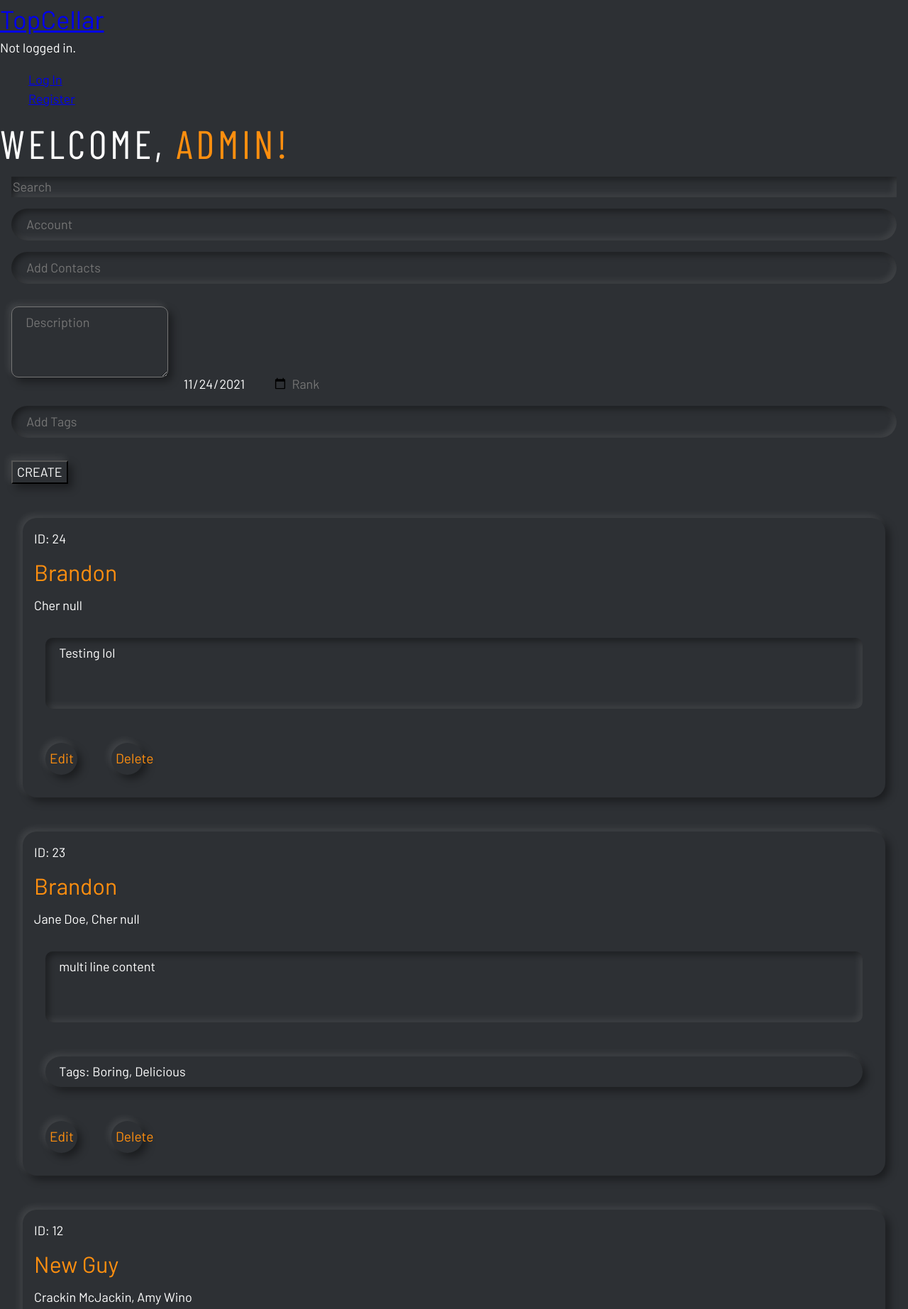
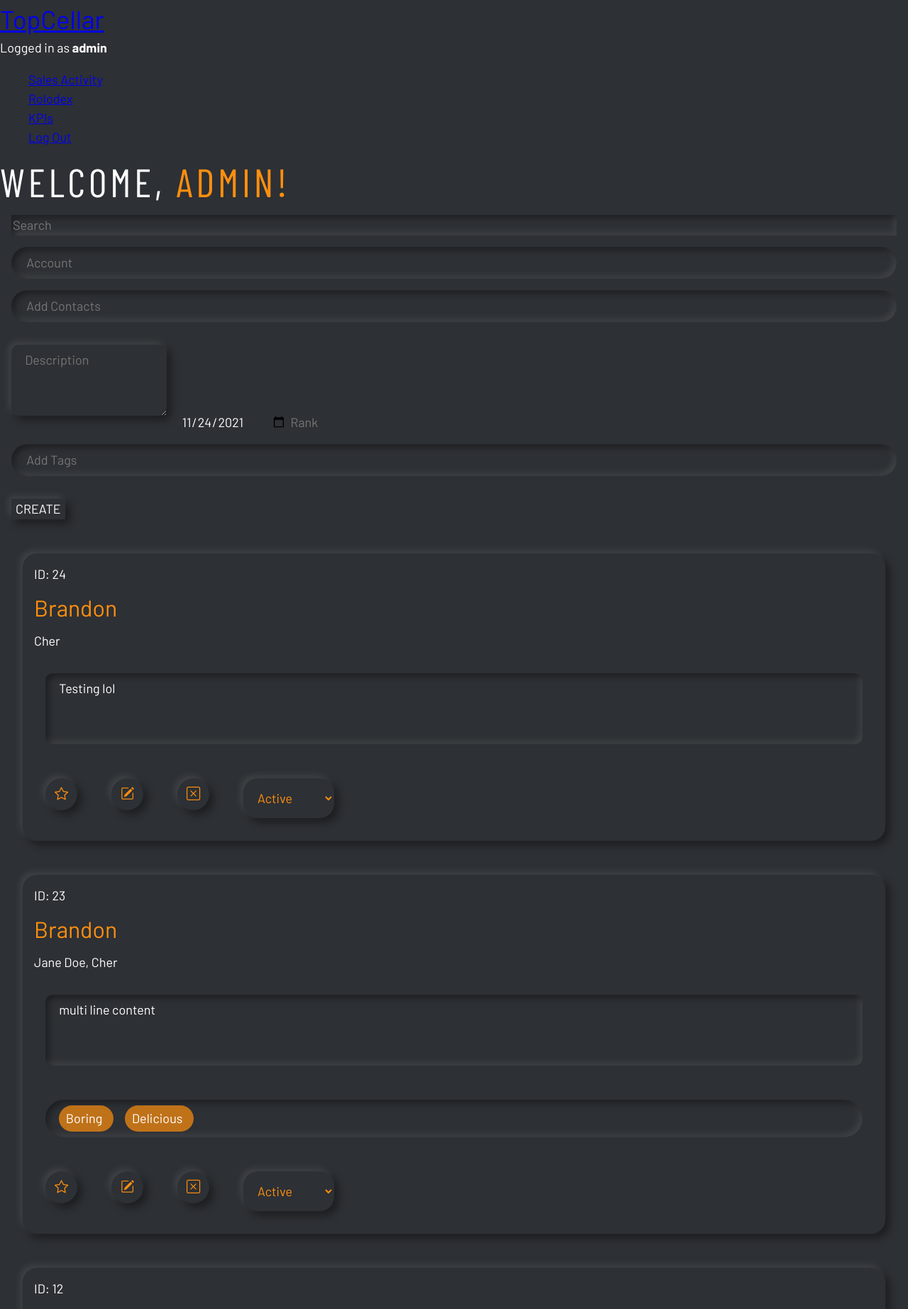
Before and after one commit to LoufaSupreme/TopCellar, a Django app: page / in a window 1280 px wide. Shown: the top 1845 px of the page at 71% size. Run offline with Django 3.2, Linux system fonts and the light colour scheme; a user stored in the database is signed in; data comes from the database, SQL or seed files in the repository; both versions use the stored data as it was after the commit; some libraries are stand-ins or nearby versions; some web fonts are replaced.

Commit message:
bug fixes and improved python error handling in newEntry

```diff
--- a/cellar/models.py
+++ b/cellar/models.py
@@ -166,7 +166,7 @@ class Entry(models.Model):
             "rank": self.rank,
             "completed": self.completed,
             "archived": self.archived,
-            "tags": [tag.name for tag in self.tags.all()],
+            "tags": [{"id": tag.id, "name": tag.name} for tag in self.tags.all()],
         }
 
         if self.customer != None:
--- a/cellar/static/cellar/client.js
+++ b/cellar/static/cellar/client.js
@@ -62,7 +62,8 @@ const loadStore = async (state) => {
 
 // generate HTML for one entry:
 const makeEntryHTML = (entry) => {
-    const contacts = entry.contacts.map(c => `${c.first_name} ${c.last_name}`);
+    const contacts = entry.contacts.map(c => `${c.first_name} ${c.last_name !== null ? c.last_name : ""}`);
+    const tags = entry.tags.map(t => makeTagElement('tags', t.id, t.name).outerHTML);
 
     return `
         <div id='entry-${entry.id}' class='flex neupho entry-container container bg-dark text-white'>
@@ -70,10 +71,22 @@ const makeEntryHTML = (entry) => {
             ${entry.customer !== null ? `<div class='fs-600 text-accent entry-customer'>${entry.customer.name}</div>` : ''}
             ${contacts.length > 0 ? `<div class='fs-400 text-white entry-contacts'>${contacts.join(', ')}</div>` : ''}
             <div class='neupho description inset'>${entry.description}</div>
-            ${entry.tags.length > 0 ? `<div class='neupho tag-container'>Tags: ${entry.tags.join(', ')}</div>` : ''}
+            ${entry.tags.length > 0 ? `<div class='neupho tag-container inset flex'>${tags.join('')}</div>` : ''}
             <div class='flex'>
-                <button id='entry-${entry.id}-edit-btn' class='neupho round-btn edit-entry-btn' data-id='${entry.id}'>Edit</button>
-                <button id='entry-${entry.id}-delete-btn' class='neupho round-btn delete-entry-btn' data-id='${entry.id}'>Delete</button>
+                <button id='entry-${entry.id}-favourite-btn' class='neupho round-btn fave-entry-btn' data-id='${entry.id}'>
+                    <i class="bi bi-star"></i>
+                </button>
+                <button id='entry-${entry.id}-edit-btn' class='neupho round-btn edit-entry-btn' data-id='${entry.id}'>
+                    <i class='bi bi-pencil-square'></i>
+                </button>
+                <button id='entry-${entry.id}-delete-btn' class='neupho round-btn delete-entry-btn' data-id='${entry.id}'>
+                    <i class="bi bi-x-square"></i>
+                </button>
+                <select class='neupho container text-accent'>
+                    <option value='active'>Active</option>
+                    <option value='complete'>Complete</option>
+                    <option value='archived'>Archived</option>
+                </select>
             </div>
         </div>
     `;
@@ -167,10 +180,10 @@ const makeEditForm = async (entryContainer) => {
 
     const customerTag = makeTagElement('customers', entry.customer.id, entry.customer.name).outerHTML;
     const contactTags = entry.contacts
-        .map(c => makeTagElement('contacts', c.id, `${c.first_name} ${c.last_name}`).outerHTML)
+        .map(c => makeTagElement('contacts', c.id, `${c.first_name} ${c.last_name !== null ? c.last_name : ""}`).outerHTML)
         .join('');
     const tagTags = entry.tags
-        .map(t => makeTagElement('tags', t.id, t).outerHTML)
+        .map(t => makeTagElement('tags', t.id, t.name).outerHTML)
         .join('');
 
     // add leading zeros to dates if less than 10 (important for date input values...):
@@ -383,9 +396,9 @@ const getFormData = (form) => {
         })[0];
     const contacts = tagElements.filter(tag => tag.dataset.list === 'contacts')
         .map(cont => {
-            const names = cont.innerHTML.split(' ');
+            const names = cont.innerHTML.trim().split(' ');
             const first_name = names[0];
-            const last_name = names.length > 1 ? names[1] : "";
+            const last_name = names.length > 1 ? names[1] : null;
 
             return {
                 "id": parseInt(cont.dataset.id),
@@ -592,7 +605,7 @@ const addTag = (inputField) => {
     // check if this tag already exists:
     const tagExists = Array.from(parent.querySelectorAll('.tag'))
         .filter(el => {
-            return el.dataset.id === tag.dataset.id && el.innerHTML === tag.innerHTML;
+            return el.dataset.id === tag.dataset.id && el.innerHTML.trim() === tag.innerHTML;
         }).length > 0;
 
     // if tag doesn't exist, add it:
--- a/cellar/static/cellar/resets.css
+++ b/cellar/static/cellar/resets.css
@@ -60,6 +60,7 @@ select {
   /* by default fonts are inherited everywhere, except for form elements... */
   font: inherit;
   color: inherit;
+  border: none;
 }
 
 ul li {
--- a/cellar/static/cellar/style.css
+++ b/cellar/static/cellar/style.css
@@ -263,7 +263,6 @@
 .tag {
     background-color: hsl(var(--clr-light) / 0.7);
     color: hsl(var(--clr-white));
-      font-weight: bold;
     padding: 0.3rem 1rem 0.3rem 0.6rem;
     border: none;
     border-radius: 20px;
@@ -277,3 +276,11 @@
 input:focus {
     outline-width: 0;
 }
+
+button {
+  cursor: pointer;
+}
+
+button i {
+  pointer-events: none;
+}
--- a/cellar/templates/cellar/index.html
+++ b/cellar/templates/cellar/index.html
@@ -1,5 +1,4 @@
 {% extends "cellar/layout.html" %}
-{% load static %}
 
 {% block title %}
     TopCellar
--- a/cellar/templates/cellar/layout.html
+++ b/cellar/templates/cellar/layout.html
@@ -14,15 +14,17 @@
     <!-- Stylesheets -->
     <link href="{% static 'cellar/resets.css' %}" rel="stylesheet">
     <link href="{% static 'cellar/style.css' %}" rel="stylesheet">
+    <link rel="stylesheet" href="https://cdn.jsdelivr.net/npm/bootstrap-icons@1.7.1/font/bootstrap-icons.css">
     <!-- Scripts -->
     <script src="{% static 'cellar/api.js' %}" defer></script>
     <script src="{% static 'cellar/client.js' %}" defer></script>
+    <script src="https://cdn.jsdelivr.net/npm/bootstrap@5.1.3/dist/js/bootstrap.bundle.min.js" integrity="sha384-ka7Sk0Gln4gmtz2MlQnikT1wXgYsOg+OMhuP+IlRH9sENBO0LRn5q+8nbTov4+1p" crossorigin="anonymous"></script>
 
     <title>{% block title %}{% endblock %}</title>
 </head>
 <body>
-    <div class="nav-bar">
-        <h1><a href="{% url 'cellar:index' %}">TopCellar</a></h1>
+    <div class="navbar navbar-dark bg-dark">
+        <h1><a class='navbar-brand' href="{% url 'cellar:index' %}">TopCellar</a></h1>
         <div class="nav-content">
             <div class="login-status">
                 {% if user.is_authenticated %}
@@ -31,7 +33,7 @@
                     Not logged in.
                 {% endif %}
             </div>
-            <ul class="nav">
+            <ul class="navbar-nav">
                 {% if user.is_authenticated %}
                 <li class="nav-item">
                     <a class="nav-link" href="{% url 'cellar:index' %}">Sales Activity</a>
--- a/cellar/views.py
+++ b/cellar/views.py
@@ -5,6 +5,7 @@ from django.urls import reverse
 from django.http import HttpResponse, HttpResponseRedirect, JsonResponse
 from django.db import IntegrityError
 import json, datetime
+import traceback
 
 from .models import User, Profile, Entry, Address, Customer, Contact, Tag
 
@@ -25,7 +26,7 @@ def index(request):
 
     return render(request, "cellar/index.html", {
         "new_register": new_register,
-        "user": user.username
+        "user": user
     })
 
 # API route
@@ -146,82 +147,63 @@ def getUser(request):
 # handles checking and summarizing json data to create or update a post
 # returns a dict
 def consolidateEntryData(request):
-    try:
-        user = request.user
-        data = json.loads(request.body)
-        # get customer object:
-        customer = data.get('customer')
-        # try to get the exact customer (e.g. if they chose one of the dropdown options)
+    user = request.user
+    data = json.loads(request.body)
+    # get customer object:
+    customer = data.get('customer')
+    # try to get the exact customer (e.g. if they chose one of the dropdown options)
+    customer = Customer.objects.get(id=customer['id'], name=customer['name'])
+
+    # get contact object for each contact. If it doesn't exist, create one:
+    contact_names = data.get('contacts')
+    contacts = []
+    for c in contact_names:
+        print(c, c['id'], c['first_name'], c['last_name'])
+        contact = Contact.objects.get(id=c['id'], first_name=c['first_name'], last_name=c['last_name'])
+        contacts.append(contact)
+
+    # get date and make datetime object:
+    entry_date = data.get('date')
+    now = datetime.datetime.now()
+    # use current time for the datetime instance.
+    entry_date = datetime.datetime(entry_date["year"], entry_date["month"], entry_date["day"], now.hour, now.minute, now.second)
+
+    # get description:
+    descrip = data.get('description').strip()
+    if descrip == "":
+        raise ValidationError('Description is blank')
+
+    # get rank:
+    rank = data.get('rank')
+    if rank == '':
+        rank = None
+
+    # get tags. If the tag doesn't exist, create it:
+    raw_tags = data.get('tags')
+    tags = []
+    for t in raw_tags:
         try:
-            customer = Customer.objects.get(id=customer['id'], name=customer['name'])
-        except Customer.DoesNotExist:
-            # something went wrong.  Frontend needs to send a request to make the customer first.
-            print('Customer does not exist.')
-            return JsonResponse({"error": "This customer doesn't exist."}, status=500)
+            tag = Tag.objects.get(name__iexact=t['name']) # case insensitive
+            tags.append(tag)
+        except Tag.DoesNotExist:
+            tag = Tag(user=user, name=t['name'])
+            tag.save()
+            tags.append(tag)
         except Exception as e:
-            print(f'Error: {e}')
-            return JsonResponse({"error": f'{e.__class__.__name__}: {e}'}, status=500)
+            print(f'{e.__class__.__name__}: {e}')
+            traceback.print_exc()
 
-        # get contact object for each contact. If it doesn't exist, create one:
-        contact_names = data.get('contacts')
-        contacts = []
-        for c in contact_names:
-            try:
-                contact = Contact.objects.get(id=c['id'], first_name=c['first_name'], last_name=c['last_name'])
-                contacts.append(contact)
-            except Contact.DoesNotExist:
-                # something went wrong.  Frontend needs to send a request to make the contact first.
-                return JsonResponse({"error": "This contact doesn't exist."}, status=500)
-            except Exception as e:
-                print(f'Error: {e}')
-                return JsonResponse({"error": f'{e.__class__.__name__}: {e}'}, status=500)
-
-        # get date and make datetime object:
-        entry_date = data.get('date')
-        now = datetime.datetime.now()
-        # use current time for the datetime instance.
-        entry_date = datetime.datetime(entry_date["year"], entry_date["month"], entry_date["day"], now.hour, now.minute, now.second)
-
-        # get description:
-        descrip = data.get('description').strip()
-        if descrip == "":
-            raise ValidationError('Description is blank')
-
-        # get rank:
-        rank = data.get('rank')
-        if rank == '':
-            rank = None
-
-        # get tags. If the tag doesn't exist, create it:
-        raw_tags = data.get('tags')
-        tags = []
-        for t in raw_tags:
-            try:
-                tag = Tag.objects.get(name__iexact=t['name']) # case insensitive
-                tags.append(tag)
-            except Tag.DoesNotExist:
-                tag = Tag(user=user, name=t['name'])
-                tag.save()
-                tags.append(tag)
-            except Exception as e:
-                print(f'Error: {e}')
-                return JsonResponse({"error": f'{e.__class__.__name__}: {e}'}, status=500)
-
-        entry_data = {
-            'user': user,
-            'customer': customer,
-            'contacts': contacts,
-            'description': descrip,
-            'rank': rank,
-            'date': entry_date,
-            'tags': tags,
-        }
-
-        return entry_data
-
-    except Exception as e:
-        print(f'Error: {e}')
-        return JsonResponse({"error": f'{e.__class__.__name__}: {e}'}, status=500)
+    entry_data = {
+        'user': user,
+        'customer': customer,
+        'contacts': contacts,
+        'description': descrip,
+        'rank': rank,
+        'date': entry_date,
+        'tags': tags,
+    }
+    # print(entry_data)
+    return entry_data
 
 
 # API route
@@ -254,6 +236,8 @@ def newEntry(request):
 
             return JsonResponse(entry.serialize(), safe=False, status=201)
         except Exception as e:
+            traceback.print_exc()
+            print(f'{e.__class__.__name__}: {e}')
             return JsonResponse({"error": f'{e.__class__.__name__}: {e}'}, status=500)
     else:
         return JsonResponse({"error": "Post method required"}, status=400)
```
Also changed, not shown: db.sqlite3. Lines whose indentation alone changed are shown as unchanged.
